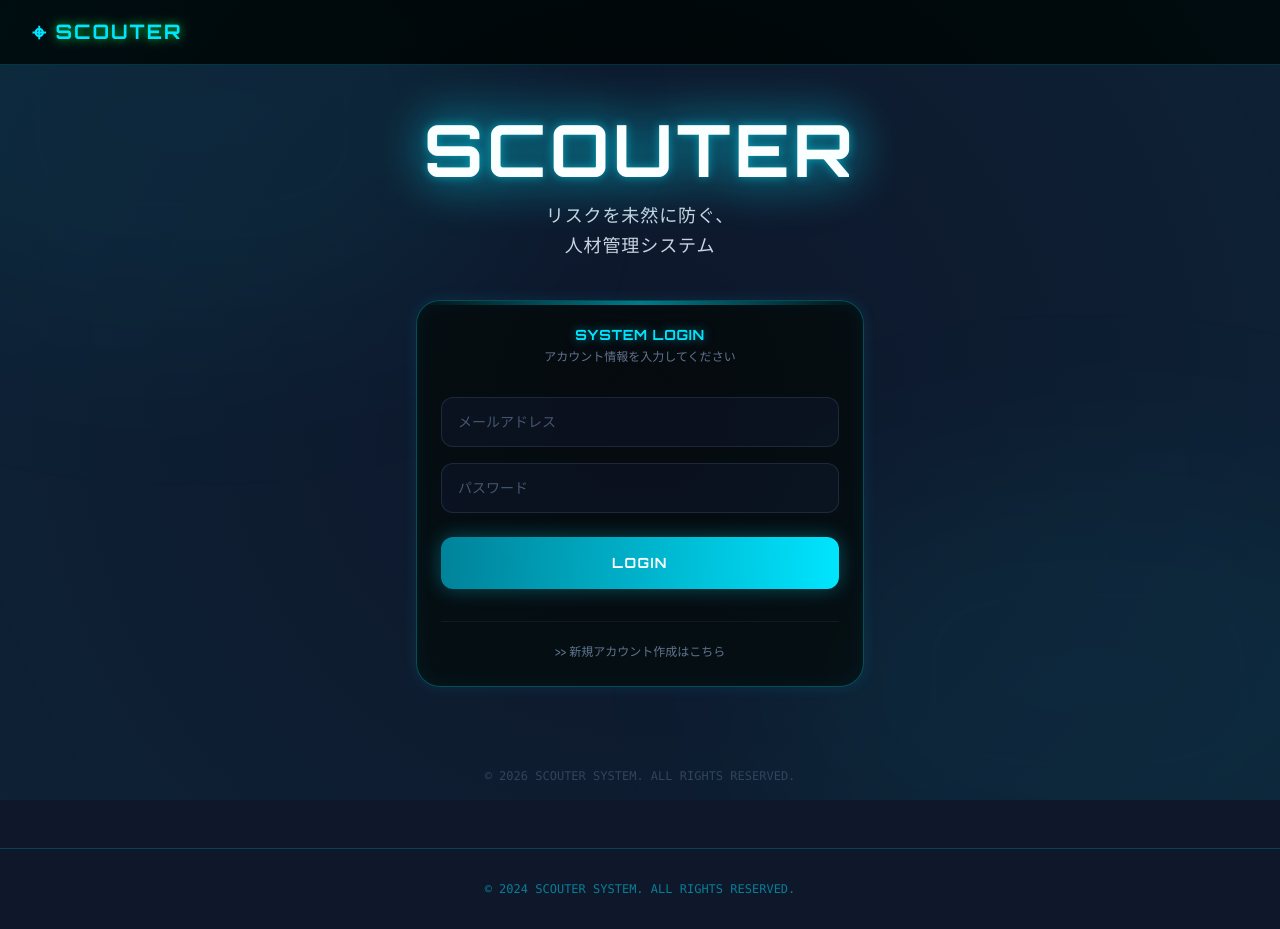
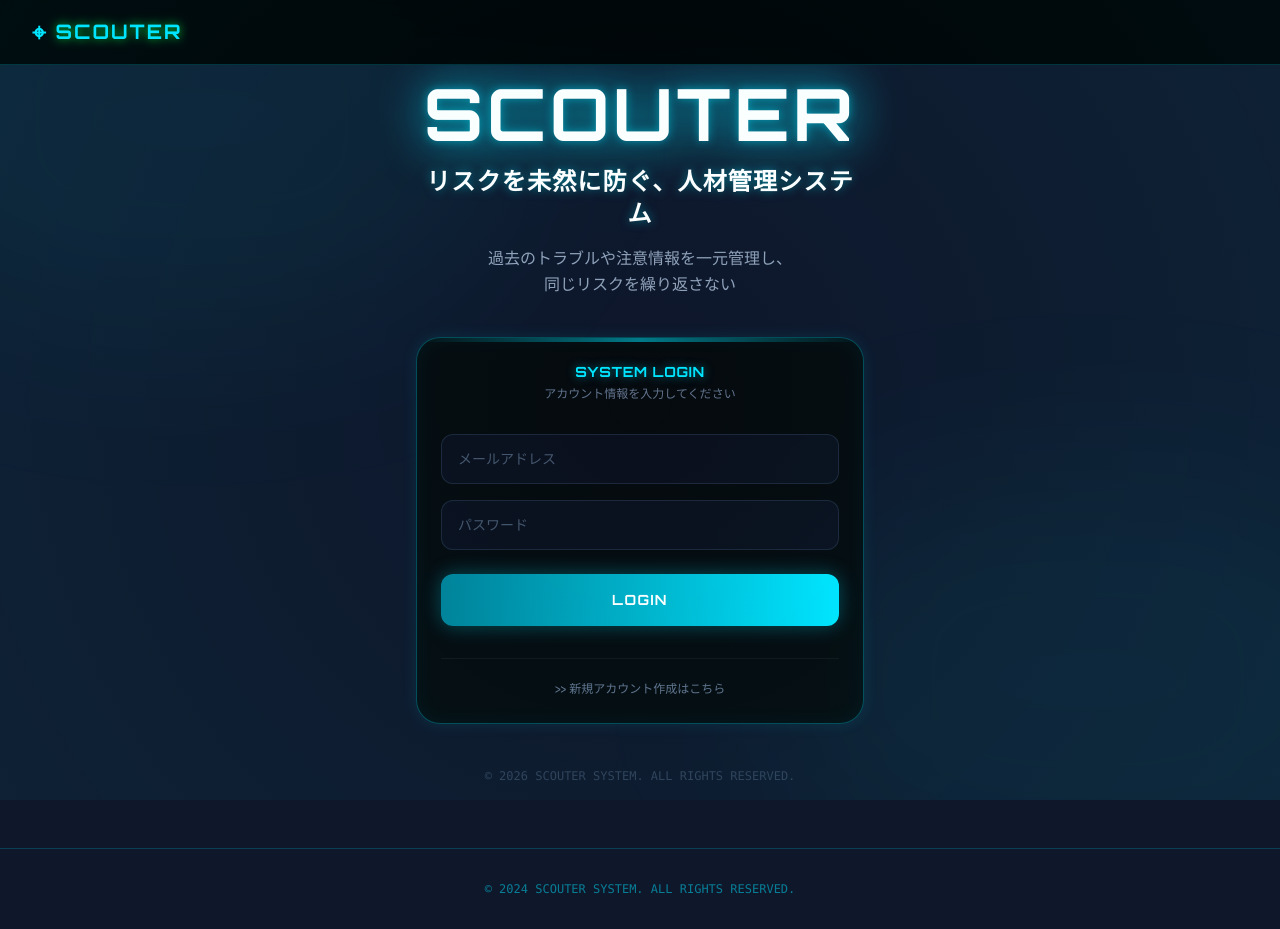
Before and after one commit to CHINOMOTO/blacklist-app, a Next.js app: page / in a window 1280 px wide. Built offline with nearby package versions, Linux system fonts and the light colour scheme; no server answers.

Commit message:
style: update top page copy with new catchphrase and description

```diff
--- a/app/page.tsx
+++ b/app/page.tsx
@@ -66,9 +66,12 @@ export default function Home() {
             </h1>
             <div className="absolute -inset-2 bg-[#00e5ff]/20 blur-xl rounded-full opacity-50 group-hover:opacity-75 transition-opacity duration-500 -z-10"></div>
           </div>
-          <p className="text-slate-300 text-lg font-medium tracking-wider leading-relaxed">
-            リスクを未然に防ぐ、<br />
-            人材管理システム
+          <h2 className="text-xl md:text-2xl font-bold text-white mb-4 tracking-wider drop-shadow-md">
+            リスクを未然に防ぐ、人材管理システム
+          </h2>
+          <p className="text-slate-400 text-sm md:text-base font-medium leading-relaxed max-w-md mx-auto">
+            過去のトラブルや注意情報を一元管理し、<br className="hidden sm:block" />
+            同じリスクを繰り返さない
           </p>
         </div>
 
```
